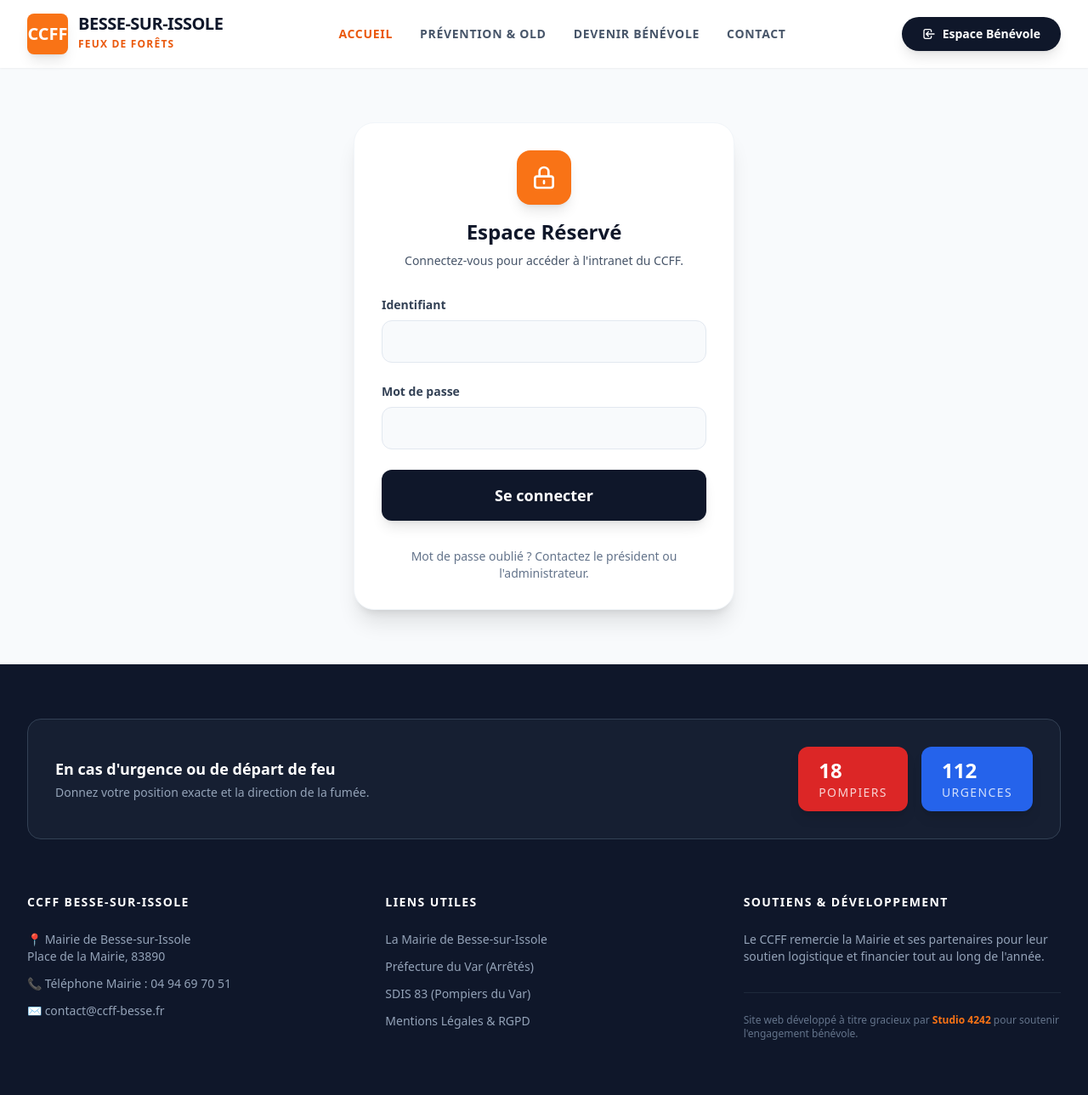
After one commit to Gwenael8389/CCFF, a Django app: page /connexion/ in a window 1280 px wide. The commit adds this page. Shown: the whole page at 85% size. Run offline with Django 4.2, Linux system fonts and the light colour scheme; some libraries are stand-ins or nearby versions.

Commit message:
login+regle

```diff
--- a/config/settings.py
+++ b/config/settings.py
@@ -137,3 +137,6 @@ STATIC_ROOT = os.path.join(BASE_DIR, 'staticfiles')
 # https://docs.djangoproject.com/en/4.1/ref/settings/#default-auto-field
 
 DEFAULT_AUTO_FIELD = 'django.db.models.BigAutoField'
+
+LOGIN_REDIRECT_URL = '/'  # Redirige vers l'accueil après connexion (pour l'instant)
+LOGOUT_REDIRECT_URL = '/' # Redirige vers l'accueil après déconnexion
--- a/config/urls.py
+++ b/config/urls.py
@@ -1,11 +1,15 @@
 from django.contrib import admin
 from django.urls import path
-from core.views import home, devenir_benevole, contact, mentions_legales
+from core.views import home, devenir_benevole, contact, mentions_legales, reglementation
+from django.contrib.auth import views as auth_views
 
 urlpatterns = [
     path('admin/', admin.site.urls),
     path('', home, name='home'),
     path('devenir-benevole/', devenir_benevole, name='devenir_benevole'),
     path('contact/', contact, name='contact'),
-    path('mention-legales/', mentions_legales, name='mentions legales')
+    path('mention-legales/', mentions_legales, name='mentions legales'),
+
+    path('connexion/', auth_views.LoginView.as_view(template_name='login.html'), name='login'),
+    path('deconnexion/', auth_views.LogoutView.as_view(), name='logout')
 ]
--- a/core/views.py
+++ b/core/views.py
@@ -50,3 +50,6 @@ def contact(request):
 
 def mentions_legales(request):
     return render(request, 'mention-legales.html')
+
+def reglementation(request):
+    return render(request, 'reglementation.html')
--- a/templates/base.html
+++ b/templates/base.html
@@ -26,22 +26,31 @@
                 </a>
 
                 <nav class="hidden lg:flex space-x-8 text-sm font-bold uppercase tracking-wider items-center">
-                    <a href="/index.html/" class="text-brand-600">Accueil</a>
-                    <a href="#" class="text-slate-600 hover:text-brand-600 transition">Le CCFF</a>
-                    <a href="#" class="text-slate-600 hover:text-brand-600 transition">Prévention & OLD</a>
-                    <a href="/contact/" class="text-slate-600 hover:text-brand-600 transition">Contact</a>
-                </nav>
+                <a href="/" class="text-brand-600">Accueil</a>
+                <a href="/reglementation/" class="text-slate-600 hover:text-brand-600 transition">Prévention & OLD</a>
+                <a href="/devenir-benevole/" class="text-slate-600 hover:text-brand-600 transition">Devenir Bénévole</a>
+                <a href="/contact/" class="text-slate-600 hover:text-brand-600 transition">Contact</a>
+            </nav>
 
-                <div class="hidden lg:block">
-                    <a href="#" class="bg-slate-900 hover:bg-brand-600 text-white px-6 py-2.5 rounded-full font-bold transition shadow-lg text-sm flex items-center gap-2">
+            <div class="hidden lg:flex items-center gap-4">
+                {% if user.is_authenticated %}
+                    <span class="text-sm font-bold text-slate-500 hidden xl:block">Bonjour, {{ user.username }}</span>
+                    {% if user.is_staff %}
+                        <a href="/admin/" class="text-brand-600 font-bold text-sm hover:underline">Admin</a>
+                    {% endif %}
+
+                    <form method="POST" action="{% url 'logout' %}">
+                        {% csrf_token %}
+                        <button type="submit" class="bg-slate-100 hover:bg-red-50 text-red-600 px-6 py-2.5 rounded-full font-bold transition text-sm">
+                            Déconnexion
+                        </button>
+                    </form>
+                {% else %}
+                    <a href="/connexion/" class="bg-slate-900 hover:bg-brand-600 text-white px-6 py-2.5 rounded-full font-bold transition shadow-lg text-sm flex items-center gap-2">
                         <svg class="w-4 h-4" fill="none" stroke="currentColor" viewBox="0 0 24 24"><path stroke-linecap="round" stroke-linejoin="round" stroke-width="2" d="M11 16l-4-4m0 0l4-4m-4 4h14m-5 4v1a3 3 0 01-3 3H6a3 3 0 01-3-3V7a3 3 0 013-3h7a3 3 0 013 3v1"></path></svg>
                         Espace Bénévole
                     </a>
-                </div>
-
-                <button class="lg:hidden p-2 text-slate-900">
-                    <svg class="w-8 h-8" fill="none" stroke="currentColor" viewBox="0 0 24 24"><path stroke-linecap="round" stroke-linejoin="round" stroke-width="2" d="M4 6h16M4 12h16M4 18h16"/></svg>
-                </button>
+                {% endif %}
             </div>
         </div>
     </header>
--- /dev/null
+++ b/templates/login.html
@@ -0,0 +1,47 @@
+{% extends "base.html" %}
+
+{% block title %}Espace Bénévole | CCFF Besse-sur-Issole{% endblock %}
+
+{% block content %}
+<div class="min-h-[70vh] flex items-center justify-center px-4 py-16">
+    <div class="w-full max-w-md bg-white rounded-3xl shadow-xl p-8 border border-slate-100">
+
+        <div class="text-center mb-8">
+            <div class="w-16 h-16 bg-brand-500 rounded-2xl flex items-center justify-center text-white mx-auto mb-4 shadow-lg">
+                <svg class="w-8 h-8" fill="none" stroke="currentColor" viewBox="0 0 24 24"><path stroke-linecap="round" stroke-linejoin="round" stroke-width="2" d="M12 15v2m-6 4h12a2 2 0 002-2v-6a2 2 0 00-2-2H6a2 2 0 00-2 2v6a2 2 0 002 2zm10-10V7a4 4 0 00-8 0v4h8z"></path></svg>
+            </div>
+            <h1 class="text-2xl font-black text-slate-900 mb-2">Espace Réservé</h1>
+            <p class="text-slate-600 text-sm">Connectez-vous pour accéder à l'intranet du CCFF.</p>
+        </div>
+
+        {% if form.errors %}
+            <div class="mb-6 p-4 bg-red-50 border border-red-200 text-red-600 text-sm rounded-xl text-center font-bold">
+                Identifiant ou mot de passe incorrect.
+            </div>
+        {% endif %}
+
+        <form method="POST" action="{% url 'login' %}" class="space-y-6">
+            {% csrf_token %}
+            <input type="hidden" name="next" value="{{ next }}">
+
+            <div>
+                <label class="block text-sm font-bold text-slate-700 mb-2">Identifiant</label>
+                <input type="text" name="username" required class="w-full bg-slate-50 border border-slate-200 rounded-xl px-4 py-3 focus:outline-none focus:ring-2 focus:ring-brand-500">
+            </div>
+
+            <div>
+                <label class="block text-sm font-bold text-slate-700 mb-2">Mot de passe</label>
+                <input type="password" name="password" required class="w-full bg-slate-50 border border-slate-200 rounded-xl px-4 py-3 focus:outline-none focus:ring-2 focus:ring-brand-500">
+            </div>
+
+            <button type="submit" class="w-full bg-slate-900 text-white font-bold text-lg rounded-xl px-4 py-4 hover:bg-brand-600 transition duration-300 shadow-lg">
+                Se connecter
+            </button>
+        </form>
+
+        <div class="mt-8 text-center text-sm text-slate-500">
+            Mot de passe oublié ? Contactez le président ou l'administrateur.
+        </div>
+    </div>
+</div>
+{% endblock %}
```
Also changed, not shown: templates/reglementation.html (added, +62 -0 lines).
